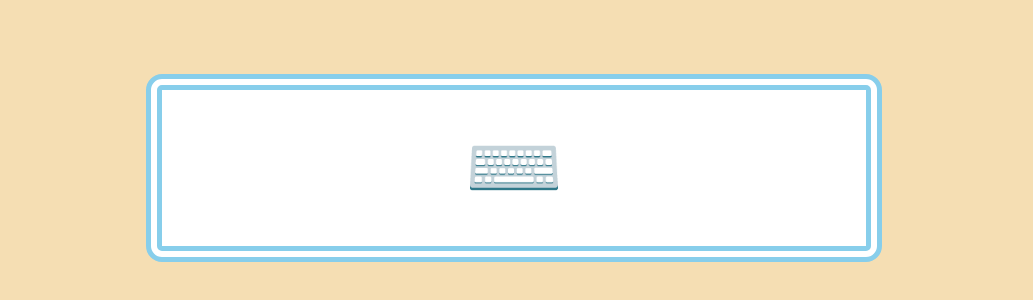
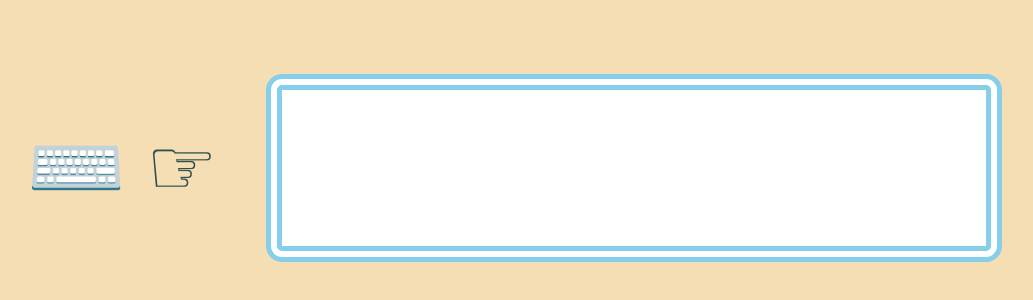
Before and after one commit to tobiasljungstrom/kex, a plain HTML site: page index.html in a window 1280 px wide. Shown: the part 232-532 px from the top of the page, without its empty margins (126-1159 px from the left). Drawn offline with Linux system fonts and the light colour scheme.

Commit message:
Finalize base repo

```diff
--- a/index.html
+++ b/index.html
@@ -6,7 +6,8 @@
   <link rel="stylesheet" href="style.css">
 </head>
 <body>
-  <input type="text" id="coolInput" placeholder="⌨️">
+  <label for="coolInput">⌨️ ☞</label>
+  <input type="text" id="coolInput">
 
   <script src="script.js"></script>
 </body>
--- a/style.css
+++ b/style.css
@@ -14,12 +14,20 @@ body {
 
 #coolInput {
     width: 50%;
-    font-size: 5rem;
     padding: 2rem;
     border: 1rem double skyblue;
     border-radius: 1rem;
     color: darkslategrey;
     text-align: center;
+    margin-left: 3rem;
+}
+
+label {
+  color: darkslategrey;
+}
+
+#coolInput, label {
+  font-size: 5rem;
 }
 
 #coolInput:focus {
```
